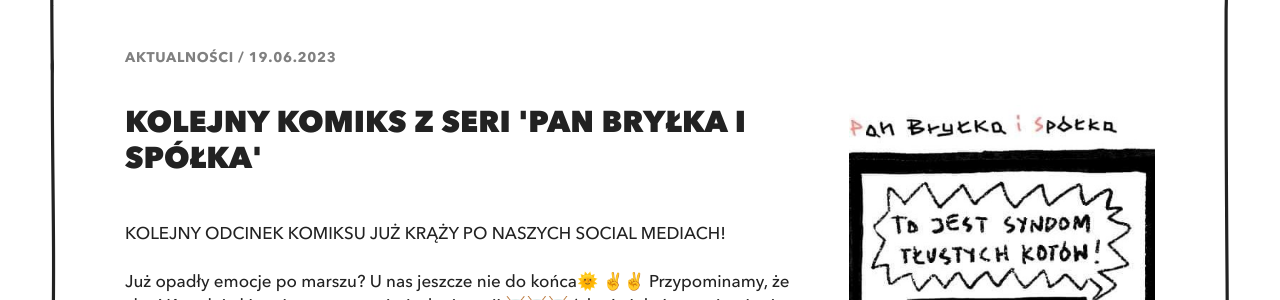
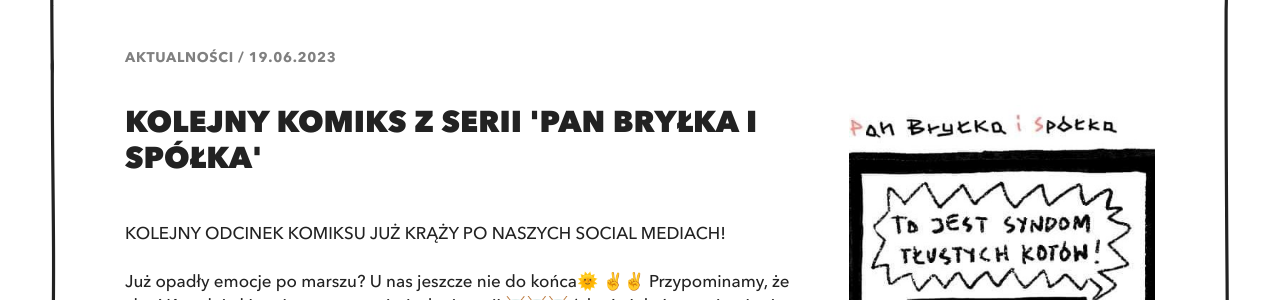
Before and after one commit to kopalniakitu/kopalniakitu, a Jekyll site: the page built from _posts/2023-06-19-kolejny-odcinek.md, in a window 1280 px wide. Shown: the part 402-702 px from the top of the page. Built offline with Jekyll 4.4.1, drawn with Linux system fonts in a browser that asks for light colours.

Commit message:
Update 2023-06-19-kolejny-odcinek.md

```diff
--- a/_posts/2023-06-19-kolejny-odcinek.md
+++ b/_posts/2023-06-19-kolejny-odcinek.md
@@ -1,7 +1,7 @@
 ---
 layout: post
-title: "Kolejny komiks z seri 'Pan Bryłka i spółka'"
-excerpt: "Cały komiks oraz wszystkie odcinki znajdzie na naszym Facebooku i Instagramie"
+title: "Kolejny komiks z serii 'Pan Bryłka i spółka'"
+excerpt: "Cały komiks oraz wszystkie odcinki znajdziecie na naszym Facebooku i Instagramie"
 image: "kadr1.jpg"
 ---
 
```
